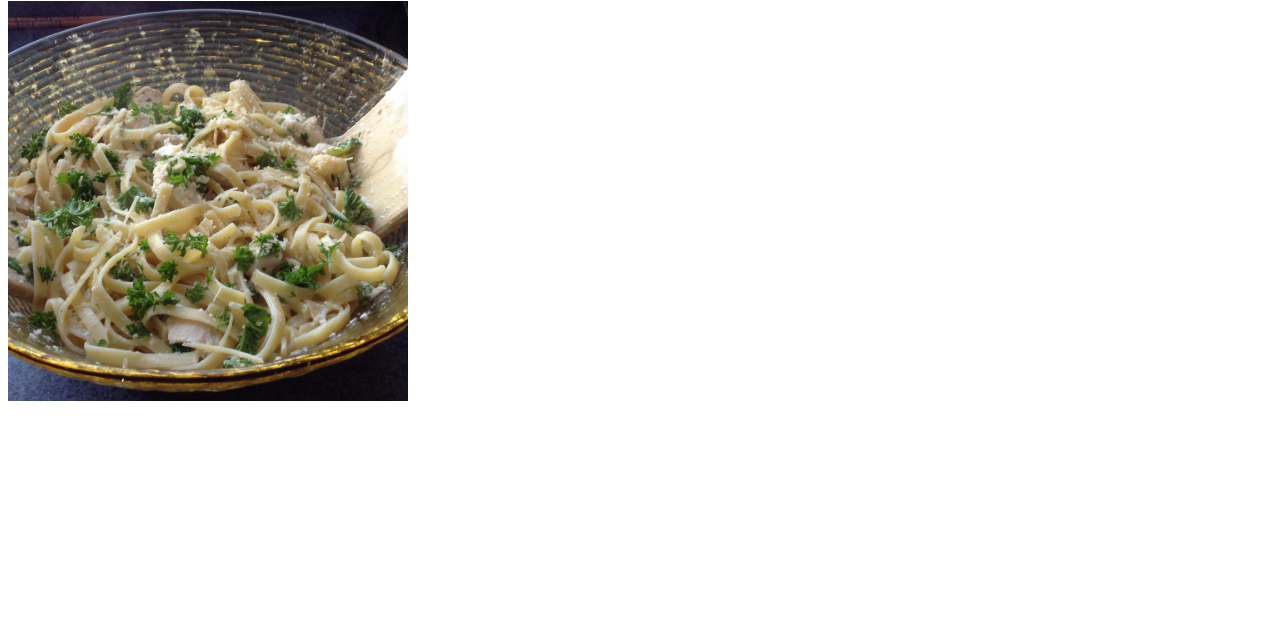
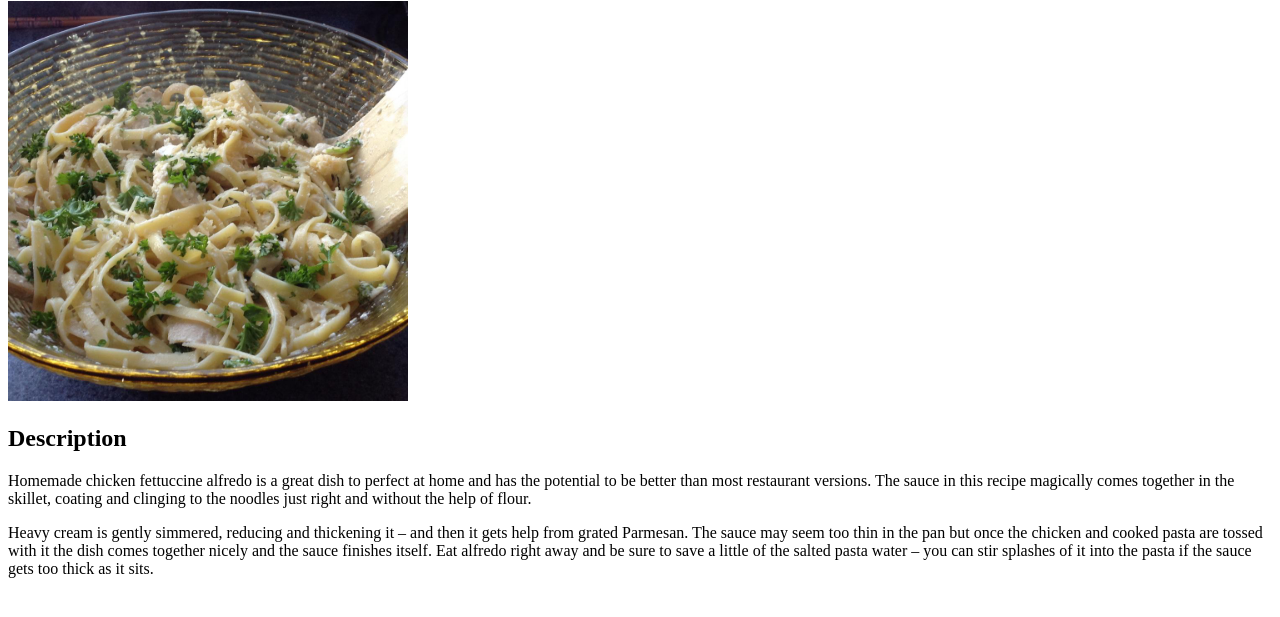
Before and after one commit to BrianFiset/odin-recipes, a plain HTML site: page odin-recipes/chicken-fettuchine.html in a window 1280 px wide. Shown: the part 79-696 px from the top of the page. Drawn offline with Linux system fonts and the light colour scheme.

Commit message:
Add food descriptions

```diff
--- a/odin-recipes/chicken-fettuchine.html
+++ b/odin-recipes/chicken-fettuchine.html
@@ -9,5 +9,11 @@
 <body>
     <h1>Lighter Chicken Fettuccine Alfredo</h1>
     <img src="../img/chicken-fettuccine.jpeg" alt="Lighter Chicken Fettuccine Alfredo" width="400" length="350"> <br>
+    <h2>Description</h2>
+    <p>Homemade chicken fettuccine alfredo is a great dish to perfect at home and has the potential to be better than most restaurant versions.
+    The sauce in this recipe magically comes together in the skillet, coating and clinging to the noodles just right and without the help of flour.</p>
+    <p>Heavy cream is gently simmered, reducing and thickening it – and then it gets help from grated Parmesan. The sauce may seem too thin in the pan
+        but once the chicken and cooked pasta are tossed with it the dish comes together nicely and the sauce finishes itself. Eat alfredo right away
+        and be sure to save a little of the salted pasta water – you can stir splashes of it into the pasta if the sauce gets too thick as it sits.</p>
 </body>
 </html>
```
Also changed, not shown: odin-recipes/air-fryer-chicken.html (+3 -0 lines), odin-recipes/strawberry-bruschetta.html (+3 -0 lines).
